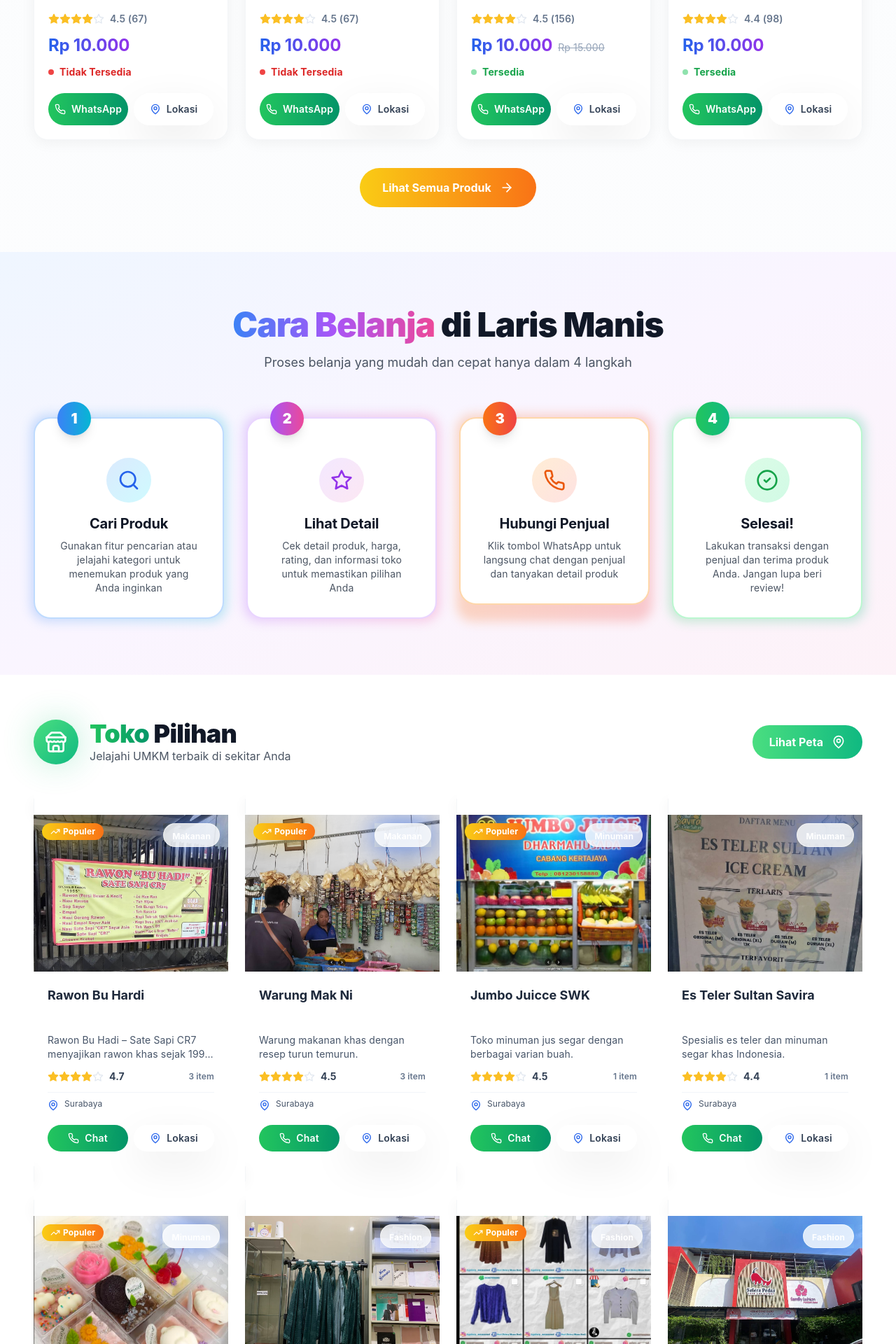
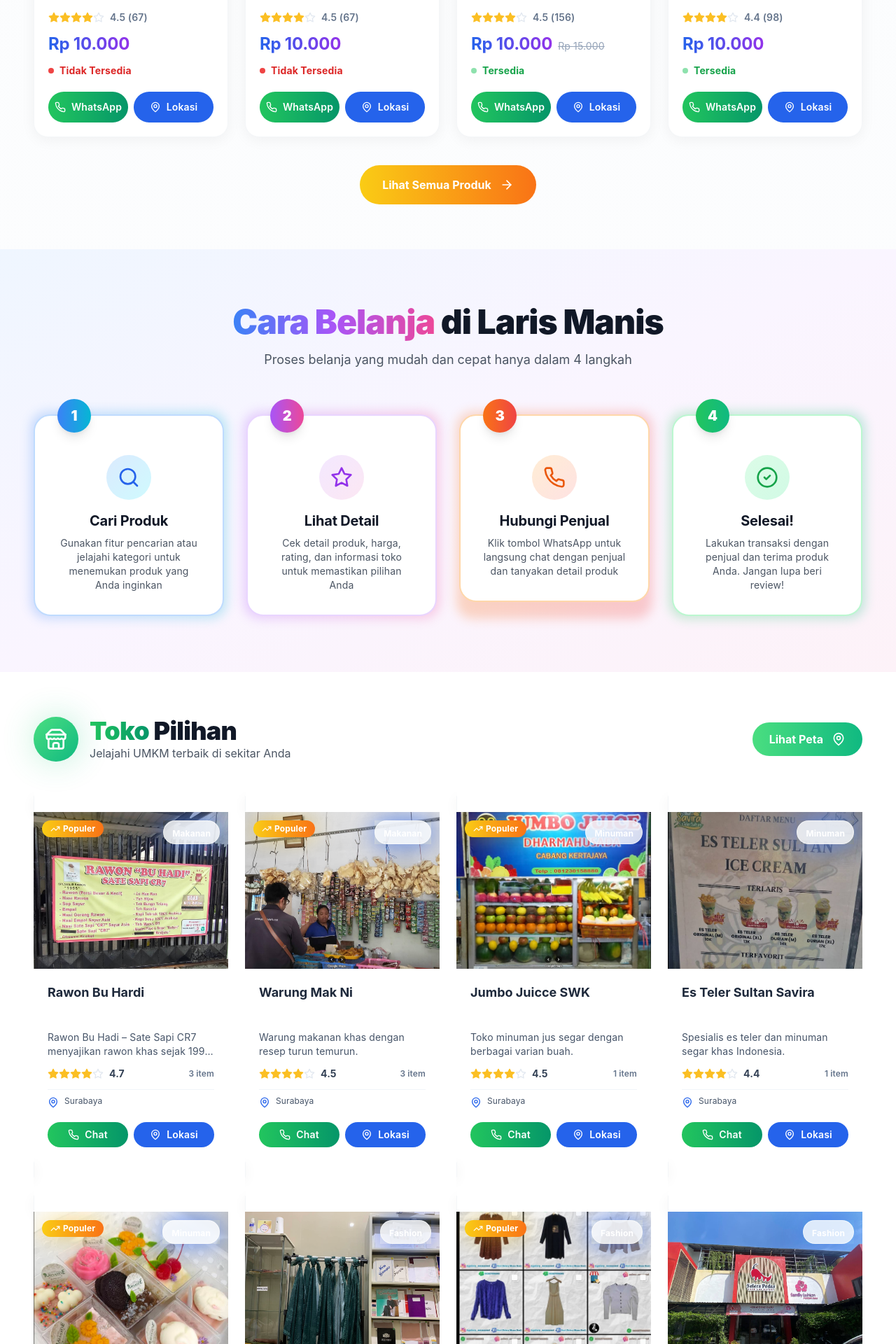
Before and after one commit to Wisam23-am/larismanis, a React (Vite) app: page / in a window 1280 px wide. Shown: the part 4040-5960 px from the top of the page at 70% size. Built offline with nearby package versions, Linux system fonts and the light colour scheme.

Commit message:
feat(ui): blue location buttons; remove quantity on ProductDetail; add SPA rewrite for Vercel; scrub .env key

```diff
--- a/src/components/ProductCard.tsx
+++ b/src/components/ProductCard.tsx
@@ -179,11 +179,11 @@ export const ProductCard: React.FC<ProductCardProps> = ({ product }) => {
 
           <Link
             to={`/maps?storeId=${encodeURIComponent(product.storeId)}`}
-            className="flex items-center justify-center gap-2 py-3 glass font-semibold rounded-xl hover-glow hover:-translate-y-1 transition-all duration-300"
+            className="flex items-center justify-center gap-2 py-3 bg-blue-600 text-white font-semibold rounded-xl hover:bg-blue-700 hover:-translate-y-1 transition-all duration-300"
             aria-label={`Lihat lokasi toko ${product.storeName} pada peta`}
           >
-            <MapPin className="w-4 h-4 text-blue-600" />
-            <span className="text-sm text-slate-700">Lokasi</span>
+            <MapPin className="w-4 h-4" />
+            <span className="text-sm">Lokasi</span>
           </Link>
         </div>
       </div>
--- a/src/components/StoreCard.tsx
+++ b/src/components/StoreCard.tsx
@@ -134,10 +134,10 @@ export const StoreCard: React.FC<StoreCardProps> = ({ store, index }) => {
           <Link
             to={`/maps?storeId=${store.id}`}
             onClick={(e) => e.stopPropagation()}
-            className="flex items-center justify-center gap-2 py-2 glass font-semibold rounded-xl hover-glow hover:-translate-y-1 transition-all duration-300"
+            className="flex items-center justify-center gap-2 py-2 bg-blue-600 text-white font-semibold rounded-xl hover:bg-blue-700 hover:-translate-y-1 transition-all duration-300"
           >
-            <MapPin className="w-4 h-4 text-blue-600" />
-            <span className="text-sm text-slate-700">Lokasi</span>
+            <MapPin className="w-4 h-4" />
+            <span className="text-sm">Lokasi</span>
           </Link>
         </div>
       </div>
--- a/src/pages/HomeBuyer.tsx
+++ b/src/pages/HomeBuyer.tsx
@@ -188,11 +188,10 @@ export const HomeBuyer: React.FC = () => {
           {/* Maps Button */}
           <Link
             to="/maps"
-            className="w-full md:w-auto inline-flex items-center justify-center gap-3 px-8 py-5 bg-gradient-to-r from-blue-500 via-purple-500 to-pink-500 text-white font-bold rounded-2xl hover-lift hover-glow transition-all duration-300 group whitespace-nowrap"
+            className="w-full md:w-auto inline-flex items-center justify-center gap-3 px-8 py-5 bg-blue-600 text-white font-bold rounded-2xl hover:bg-blue-700 transition-all duration-300 group whitespace-nowrap"
           >
             <MapPin className="w-5 h-5 group-hover:rotate-12 transition-transform" />
             <span>Peta Toko</span>
-            <Sparkles className="w-5 h-5 animate-pulse" />
           </Link>
         </div>
       </section>
--- a/src/pages/ProductDetail.tsx
+++ b/src/pages/ProductDetail.tsx
@@ -14,7 +14,6 @@ export const ProductDetail: React.FC = () => {
   const navigate = useNavigate();
   const { isFavorite, addToFavorites, removeFromFavorites } = useCart();
   const { user } = useAuth();
-  const [quantity, setQuantity] = useState(1);
   const [showSizeModal, setShowSizeModal] = useState(false);
   const [selectedSize, setSelectedSize] = useState("");
   const [isProcessing, setIsProcessing] = useState(false);
@@ -74,7 +73,7 @@ export const ProductDetail: React.FC = () => {
     const rawNumber = store?.whatsapp || "";
     const phone = rawNumber.replace(/[^0-9]/g, "");
     const sizeInfo = withSize && selectedSize ? `, Ukuran: ${selectedSize}` : "";
-    const msg = `Halo, saya ingin pesan ${product.name} (${quantity} pcs${sizeInfo}) dari toko ${store?.name}. Apakah tersedia?`;
+    const msg = `Halo, saya ingin pesan ${product.name}${sizeInfo} dari toko ${store?.name}. Apakah tersedia?`;
     const url = `https://wa.me/${phone}?text=${encodeURIComponent(msg)}`;
     window.open(url, "_blank");
     setTimeout(() => setIsProcessing(false), 400);
@@ -239,25 +238,7 @@ export const ProductDetail: React.FC = () => {
               </div>
             )}
 
-            {/* Quantity Selector */}
-            <div className="flex items-center space-x-4">
-              <span className="font-semibold text-gray-700">Jumlah:</span>
-              <div className="flex items-center border-2 border-gray-300 rounded-lg">
-                <button
-                  onClick={() => setQuantity(Math.max(1, quantity - 1))}
-                  className="px-4 py-2 hover:bg-gray-100 transition"
-                >
-                  −
-                </button>
-                <span className="px-6 py-2 font-semibold">{quantity}</span>
-                <button
-                  onClick={() => setQuantity(quantity + 1)}
-                  className="px-4 py-2 hover:bg-gray-100 transition"
-                >
-                  +
-                </button>
-              </div>
-            </div>
+            {/* Quantity removed as requested */}
 
             {/* Action Buttons */}
             <div className="flex space-x-4">
```
Also changed, not shown: vercel.json (added).
